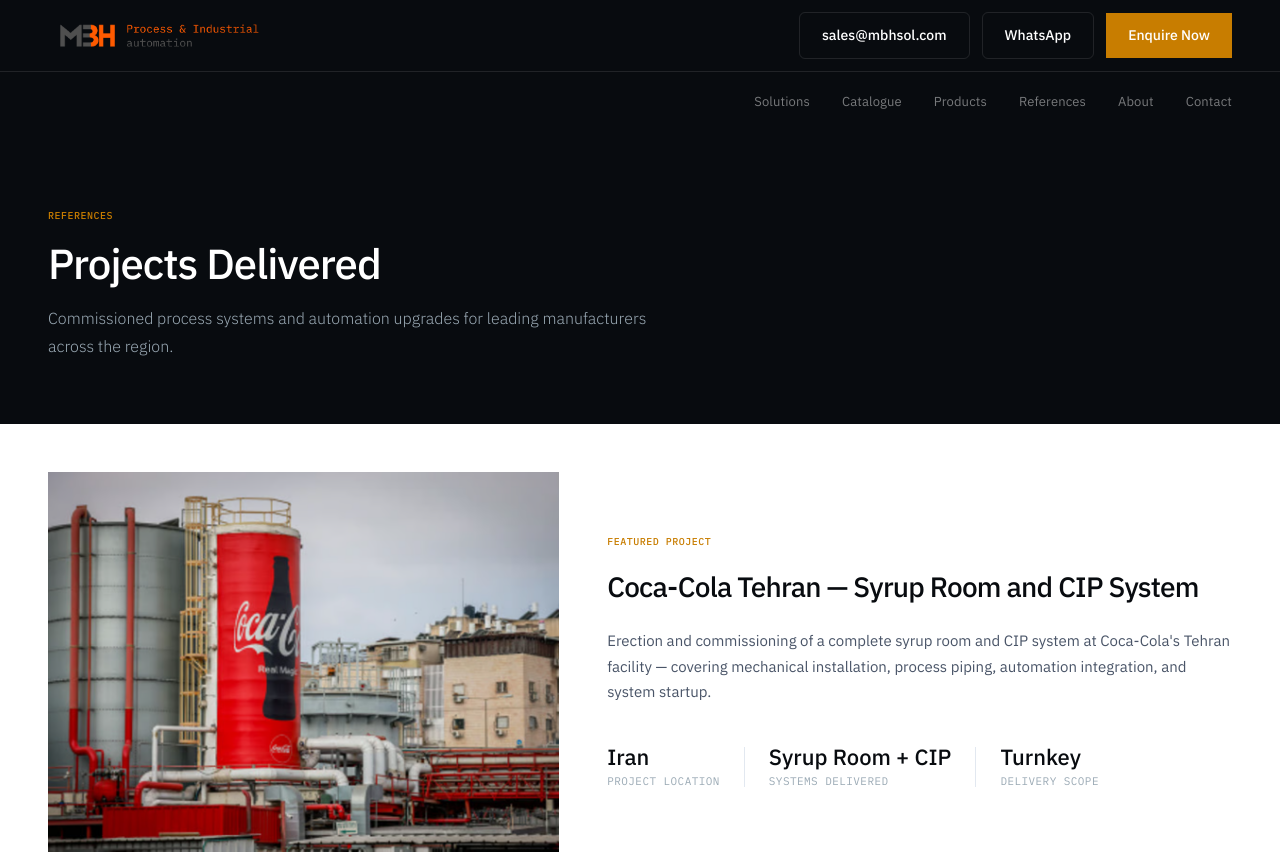
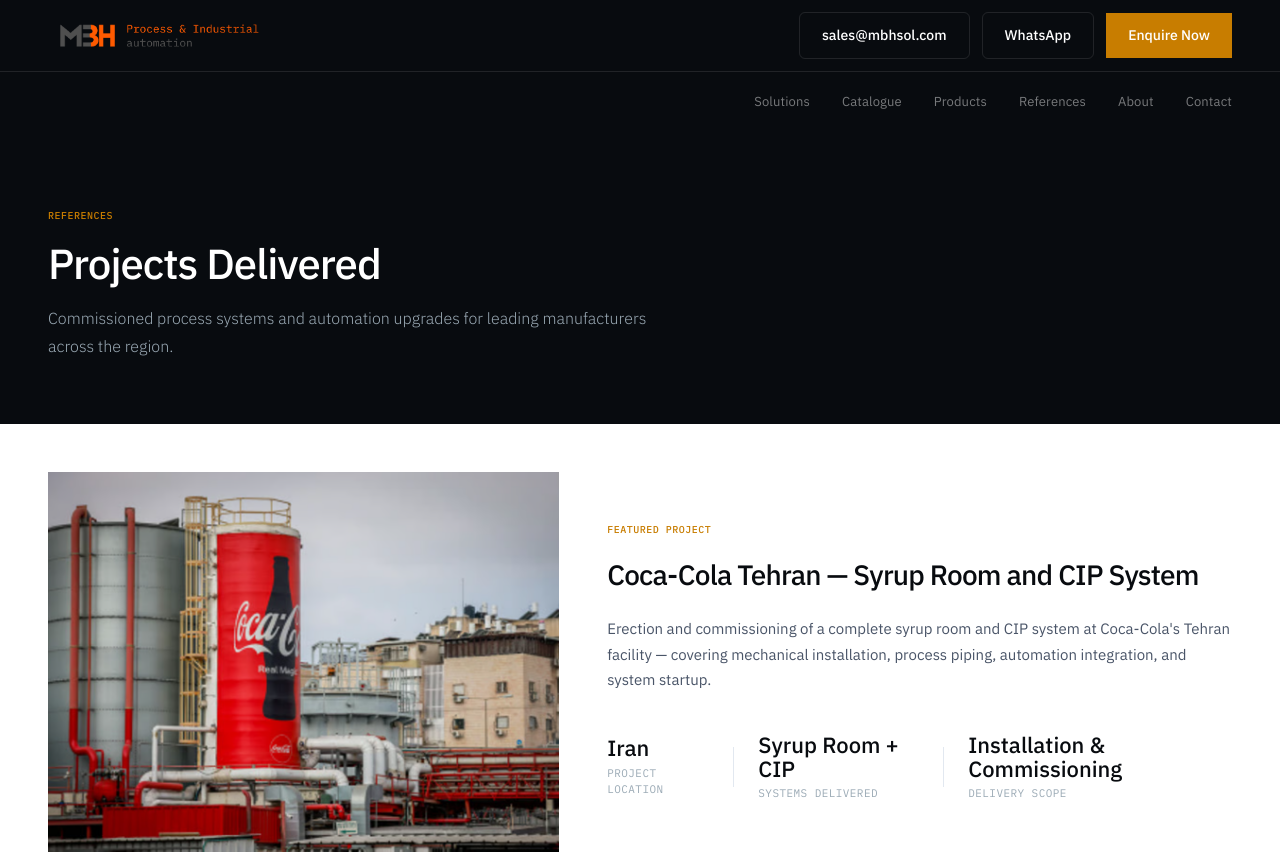
Before and after one commit to AliKhanImagery/MBH, a Next.js app: page /references in a window 1280 px wide. Shown: the top 854 px of the page. Built offline with nearby package versions, Linux system fonts and the light colour scheme.

Commit message:
fix(ui): update delivery scope from Turnkey to Installation & Commissioning

```diff
--- a/src/components/CaseStudy.tsx
+++ b/src/components/CaseStudy.tsx
@@ -3,7 +3,7 @@
 const DATA_POINTS = [
   { value: "Iran",            label: "Project Location" },
   { value: "Syrup Room + CIP", label: "Systems Delivered" },
-  { value: "Turnkey",         label: "Delivery Scope" },
+  { value: "Installation & Commissioning", label: "Delivery Scope" },
 ];
 
 // Supporting references. `image` shows a real photo; `tag` is the navy
```
